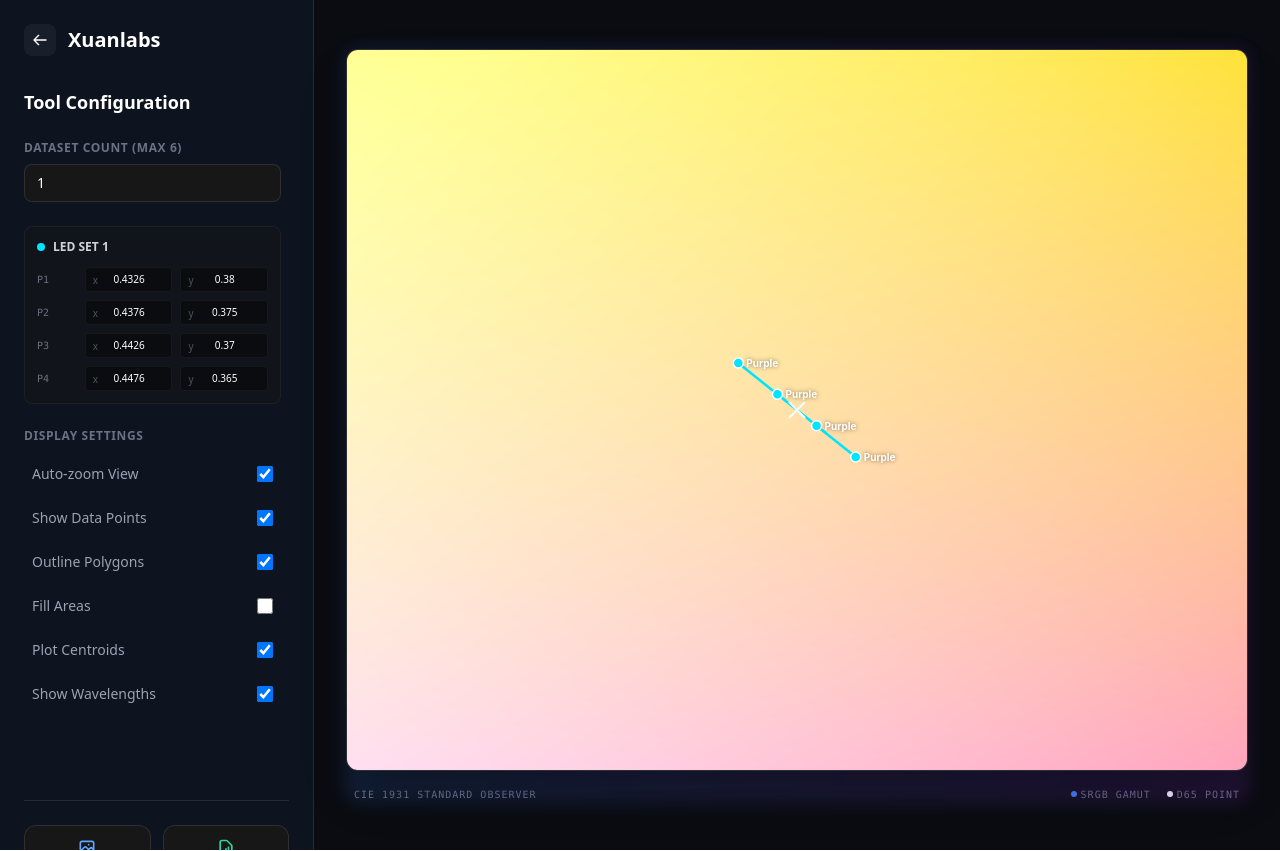
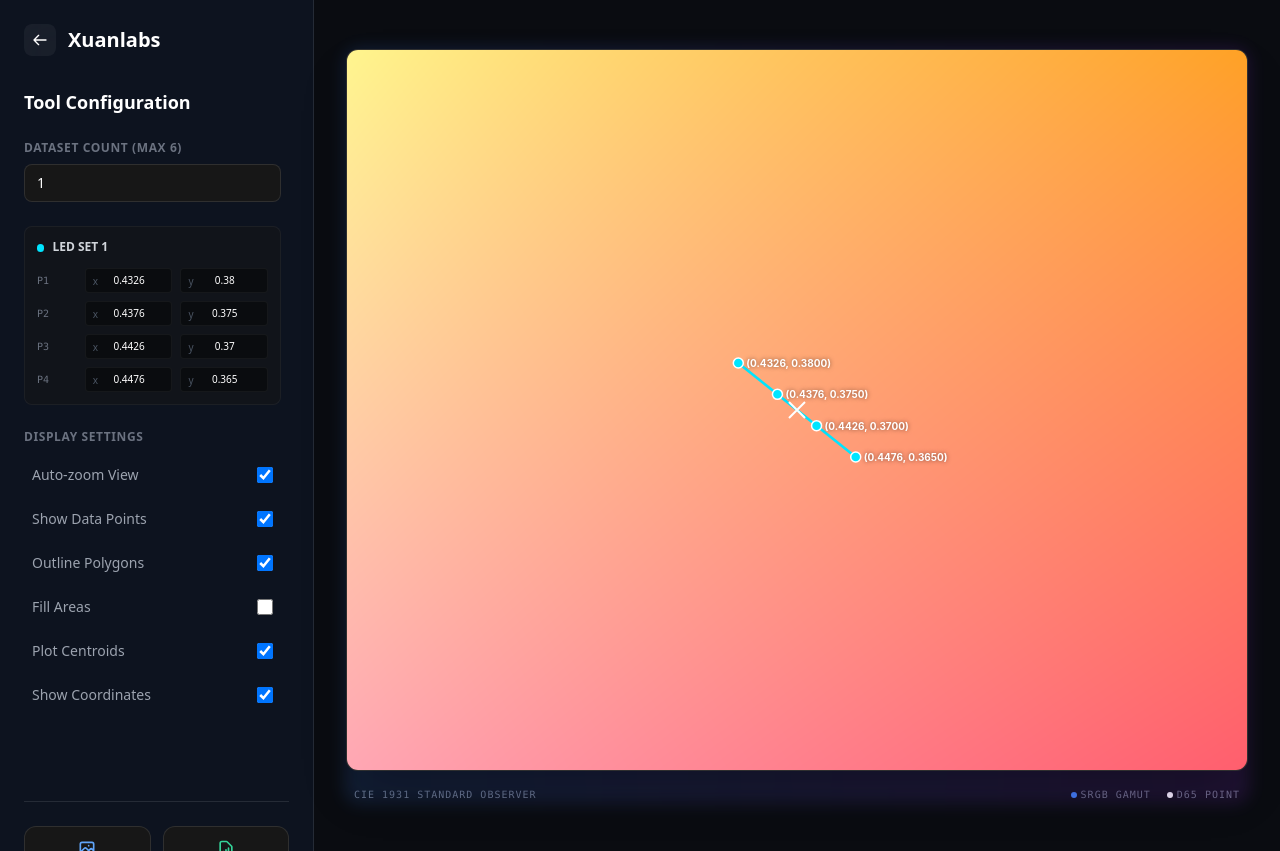
Before and after one commit to orhit/ciee, a Next.js app in the folder cieled/: page /demo in a window 1280 px wide. Built offline with nearby package versions, Linux system fonts and the light colour scheme.

Commit message:
Fix CIE plot colors and telemetry display, add auth fallbacks

```diff
--- a/cieled/app/api/auth/route.ts
+++ b/cieled/app/api/auth/route.ts
@@ -4,8 +4,8 @@ export async function POST(req: NextRequest) {
   const { username, password } = await req.json();
 
   if (
-    username === process.env.AUTH_USER &&
-    password === process.env.AUTH_PASS
+    username === (process.env.AUTH_USER || "admin") &&
+    password === (process.env.AUTH_PASS || "admin")
   ) {
     const response = NextResponse.json({ success: true });
     // In a real app, use a proper session/JWT
--- a/cieled/app/components/CIEComparator.tsx
+++ b/cieled/app/components/CIEComparator.tsx
@@ -15,6 +15,13 @@ function XYZ_to_sRGB([X, Y, Z]: number[]) {
   let r = 3.2406 * X - 1.5372 * Y - 0.4986 * Z;
   let g = -0.9689 * X + 1.8758 * Y + 0.0415 * Z;
   let b = 0.0557 * X - 0.204 * Y + 1.057 * Z;
+
+  const max = Math.max(r, g, b);
+  if (max > 0) {
+    r /= max;
+    g /= max;
+    b /= max;
+  }
 
   const compand = (c: number) =>
     c <= 0.0031308 ? 12.92 * c : 1.055 * Math.pow(c, 1 / 2.4) - 0.055;
@@ -243,7 +250,7 @@ export default function CIEComparator({ isDemo = false }: CIEComparatorProps) {
             ctx.shadowBlur = 4;
             ctx.shadowColor = "rgba(0,0,0,0.5)";
             ctx.font = "bold 10px Inter, sans-serif";
-            ctx.fillText(dominantWavelength(p[0], p[1]), x + 8, y + 4);
+            ctx.fillText(`(${p[0].toFixed(4)}, ${p[1].toFixed(4)})`, x + 8, y + 4);
             ctx.shadowBlur = 0;
           }
         });
@@ -321,7 +328,19 @@ export default function CIEComparator({ isDemo = false }: CIEComparatorProps) {
             <div key={si} className="p-3 bg-neutral-900/50 rounded-lg border border-white/5">
               <div className="flex items-center gap-2 mb-3">
                 <div className="w-2 h-2 rounded-full" style={{ backgroundColor: COLORS[si % COLORS.length] }}></div>
-                <div className="text-xs font-bold text-gray-300 uppercase">{s.name}</div>
+                <input
+                  type="text"
+                  value={s.name}
+                  onChange={e => {
+                    const v = e.target.value;
+                    setSets(prev => {
+                      const c = [...prev];
+                      c[si].name = v;
+                      return c;
+                    });
+                  }}
+                  className="bg-transparent border-b border-transparent hover:border-white/20 focus:border-brand-accent outline-none text-xs font-bold text-gray-300 uppercase w-full"
+                />
               </div>
 
               <div className="space-y-2">
@@ -379,7 +398,7 @@ export default function CIEComparator({ isDemo = false }: CIEComparatorProps) {
               { label: "Outline Polygons", val: showBorders, set: setShowBorders },
               { label: "Fill Areas", val: showFill, set: setShowFill },
               { label: "Plot Centroids", val: showCentroids, set: setShowCentroids },
-              { label: "Show Wavelengths", val: showWavelengths, set: setShowWavelengths },
+              { label: "Show Coordinates", val: showWavelengths, set: setShowWavelengths },
             ].map((ctrl, i) => (
               <label key={i} className="flex items-center justify-between p-2 rounded hover:bg-white/5 cursor-pointer transition">
                 <span className="text-sm text-gray-400">{ctrl.label}</span>
```
